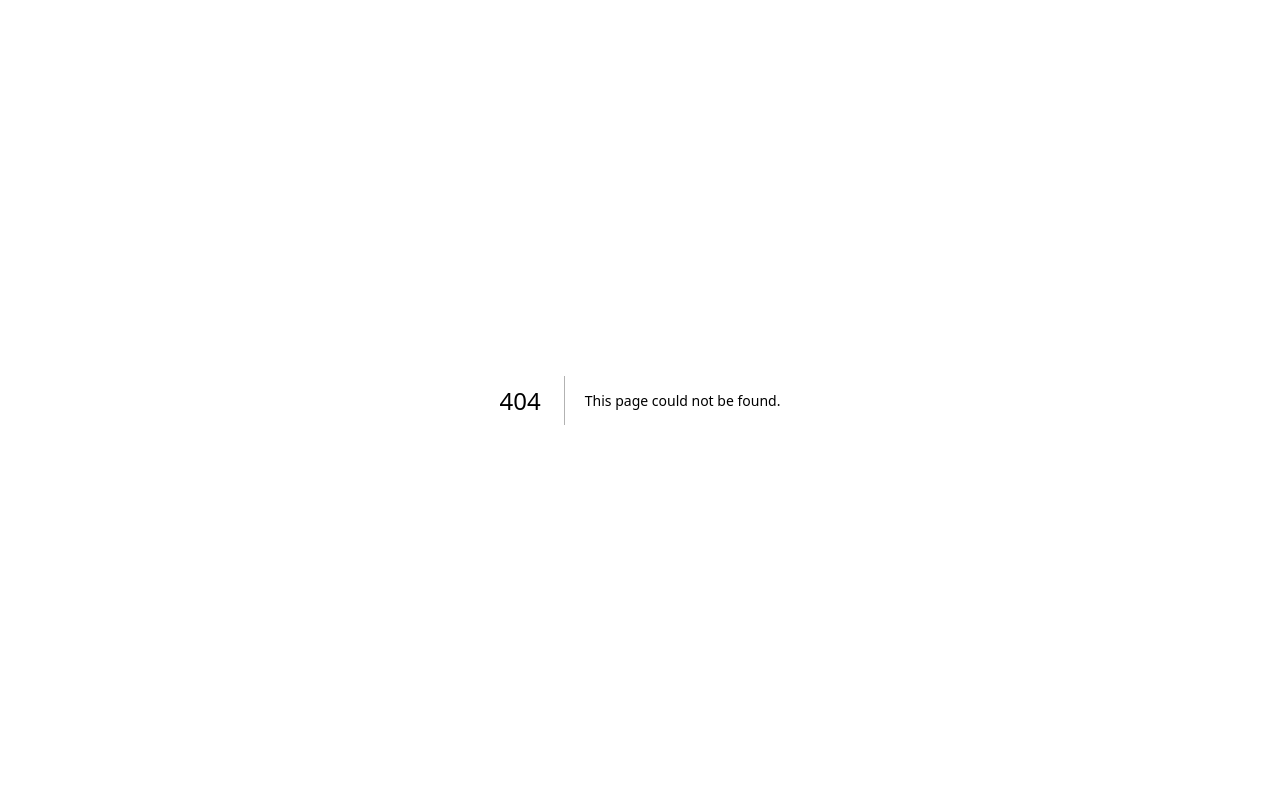
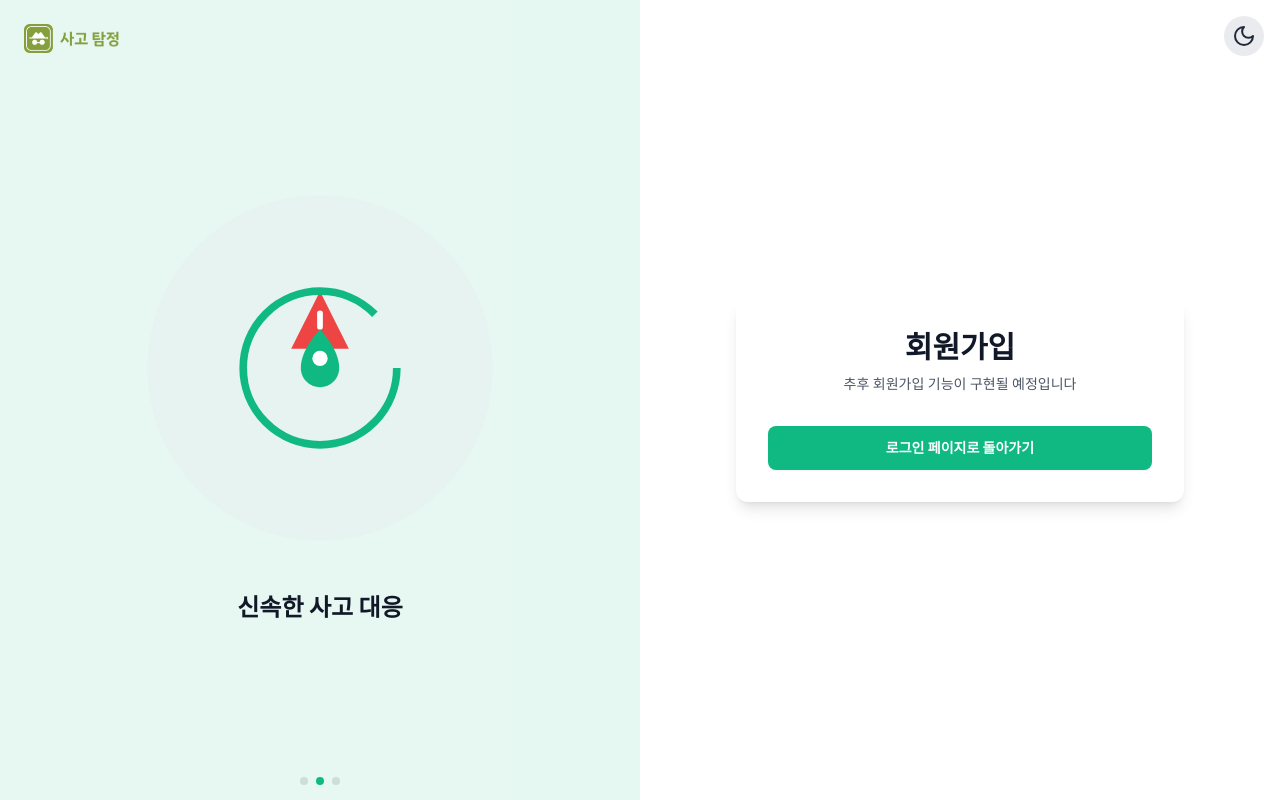
Before and after one commit to hwouu/traffic-incident-analysis-frontend-2, a Next.js app: page /register in a window 1280 px wide. Before the commit this address had no page. Built offline with nearby package versions, Linux system fonts and the light colour scheme.

Commit message:
feat: register 페이지 기본 구조 구현 - 회원가입 페이지 임시 UI 구현 - AuthLayout 재사용하여 일관된 디자인 유지 - 로그인 페이지 리다이렉션 기능 추가

```diff
--- /dev/null
+++ b/src/app/register/layout.tsx
@@ -0,0 +1,9 @@
+import AuthLayout from '@/components/auth/AuthLayout';
+
+export default function RegisterLayout({
+  children,
+}: {
+  children: React.ReactNode;
+}) {
+  return <AuthLayout>{children}</AuthLayout>;
+}
--- /dev/null
+++ b/src/app/register/page.tsx
@@ -0,0 +1,27 @@
+'use client';
+
+import { useRouter } from 'next/navigation';
+
+export default function RegisterPage() {
+  const router = useRouter();
+
+  return (
+    <div className="space-y-8">
+      <div className="text-center">
+        <h1 className="text-3xl font-bold text-gray-900 dark:text-white">
+          회원가입
+        </h1>
+        <p className="mt-2 text-sm text-gray-600 dark:text-gray-400">
+          추후 회원가입 기능이 구현될 예정입니다
+        </p>
+      </div>
+
+      <button
+        onClick={() => router.push('/login')}
+        className="w-full rounded-lg bg-primary px-4 py-3 text-center text-sm font-semibold text-white shadow-sm transition-colors hover:bg-primary-dark focus:outline-none focus:ring-2 focus:ring-primary focus:ring-offset-2"
+      >
+        로그인 페이지로 돌아가기
+      </button>
+    </div>
+  );
+}
```
